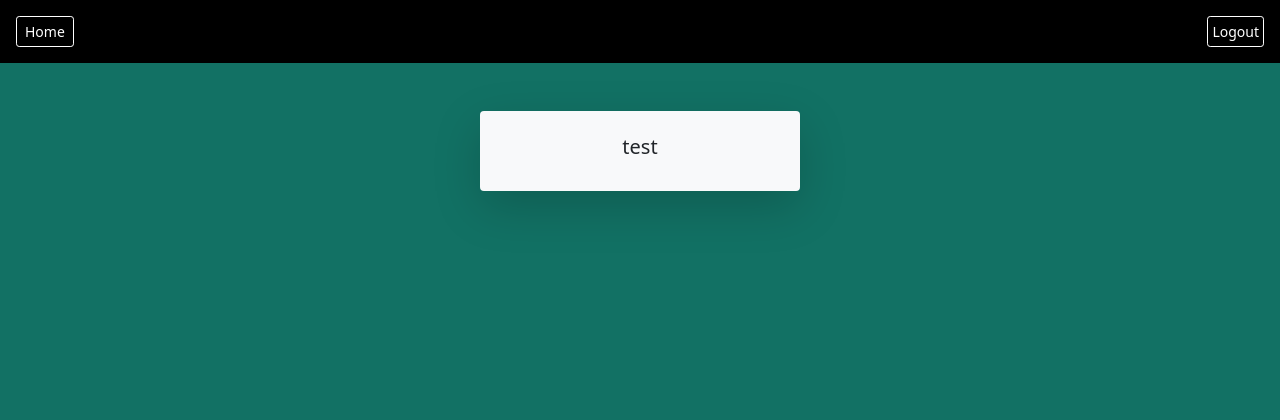
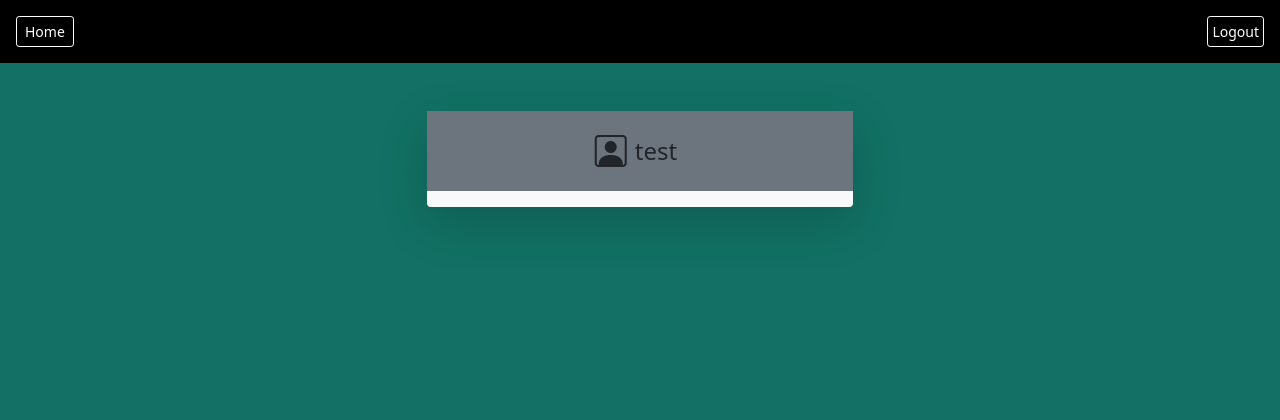
Before and after one commit to saravzizo/Django-Web-Chat-Application, a Django app: page /chat/test/ in a window 1280 px wide. Shown: the top 420 px of the page. Run offline with Django 4.2, Linux system fonts and the light colour scheme.

Commit message:
chat progress

```diff
--- a/App/templates/login.html
+++ b/App/templates/login.html
@@ -6,6 +6,8 @@
     <title>Login Page</title>
     <link href="https://cdn.jsdelivr.net/npm/bootstrap@5.0.2/dist/css/bootstrap.min.css" rel="stylesheet">
     <script src="https://cdn.jsdelivr.net/npm/bootstrap@5.0.2/dist/js/bootstrap.bundle.min.js"></script>
+    <link rel="stylesheet" href="https://cdnjs.cloudflare.com/ajax/libs/font-awesome/4.7.0/css/font-awesome.min.css">
+    <link rel="stylesheet" href="https://cdn.jsdelivr.net/npm/bootstrap-icons@1.11.1/font/bootstrap-icons.css">
     {% load static %}
     <link rel="stylesheet" href="{% static '/index.css' %}">
 </head>
--- a/App/views.py
+++ b/App/views.py
@@ -77,7 +77,7 @@ def Login(request):
 def view_data(request):
     firstname = request.session.get('firstname', 'Guest')
     template = loader.get_template('success.html')
-    username = Register_table.objects.values_list(
+    username = Add_chat.objects.values_list(
         'username', flat=True).order_by('-id')
     top_three_username = Add_chat.objects.values_list(
         'username', flat=True).order_by('-id')[:3]
--- a/Chat/forms.py
+++ b/Chat/forms.py
@@ -10,7 +10,7 @@ class Add_chat_model(ModelForm):
         model = Add_chat
         fields = ["username"]
         widgets = {
-            'username': forms.TextInput(attrs={'class': 'form-control form-control-sm', 'placeholder': 'steve Rogers'}),
+            'username': forms.TextInput(attrs={'class': 'form-control form-control-sm', 'placeholder': 'Steve_Rogers'}),
 
         }
 
--- a/Chat/templates/chat.html
+++ b/Chat/templates/chat.html
@@ -6,8 +6,15 @@
 
 {% block content %}
     <div class="d-flex mb-4 justify-content-evenly align-items-center">
-        <div class=" d-flex justify-content-center shadow-lg m-5 bg-light rounded col-8 col-md-5 col-lg-4 col-xl-3 col-sm-8">
-            <p class="h5 p-4">{{username}}</p>
+        <div class=" shadow-lg m-5 bg-light rounded col-8 col-md-7 col-lg-5 col-xl-4 col-sm-8">
+           <div class="d-flex flex-row justify-content-center align-items-center bg-secondary">
+            <i class="py-4 fa-2x bi bi-person-square"></i>
+            <p class="h4 px-2 m-0">{{username}}</p>
+           </div>
+           <div>
+            <p></p>
+
+           </div>
         </div>
     </div>
 {% endblock %}
--- a/Chat/views.py
+++ b/Chat/views.py
@@ -5,7 +5,6 @@ from Chat.models import Add_chat
 
 def chat_view(request,username):
 
-    # email_ids = Add_chat.objects.values_list('username', flat=True)
     context = {
         'username': username,
     }
--- a/DataSample/settings.py
+++ b/DataSample/settings.py
@@ -25,7 +25,7 @@ SECRET_KEY = 'django-insecure-&etm7@)5lh5gi*9(@3hlhtpua-_z=i6zgyjg-64p1svp$3#r0y
 # SECURITY WARNING: don't run with debug turned on in production!
 DEBUG = True
 
-ALLOWED_HOSTS = []
+ALLOWED_HOSTS = ['192.168.1.36:8000','192.168.1.36']
 
 STATIC_URL = "static/"
 
```
Also changed, not shown: App/templates/success.html (+11 -4 lines), App/static/profile.png (added), db.sqlite3.
